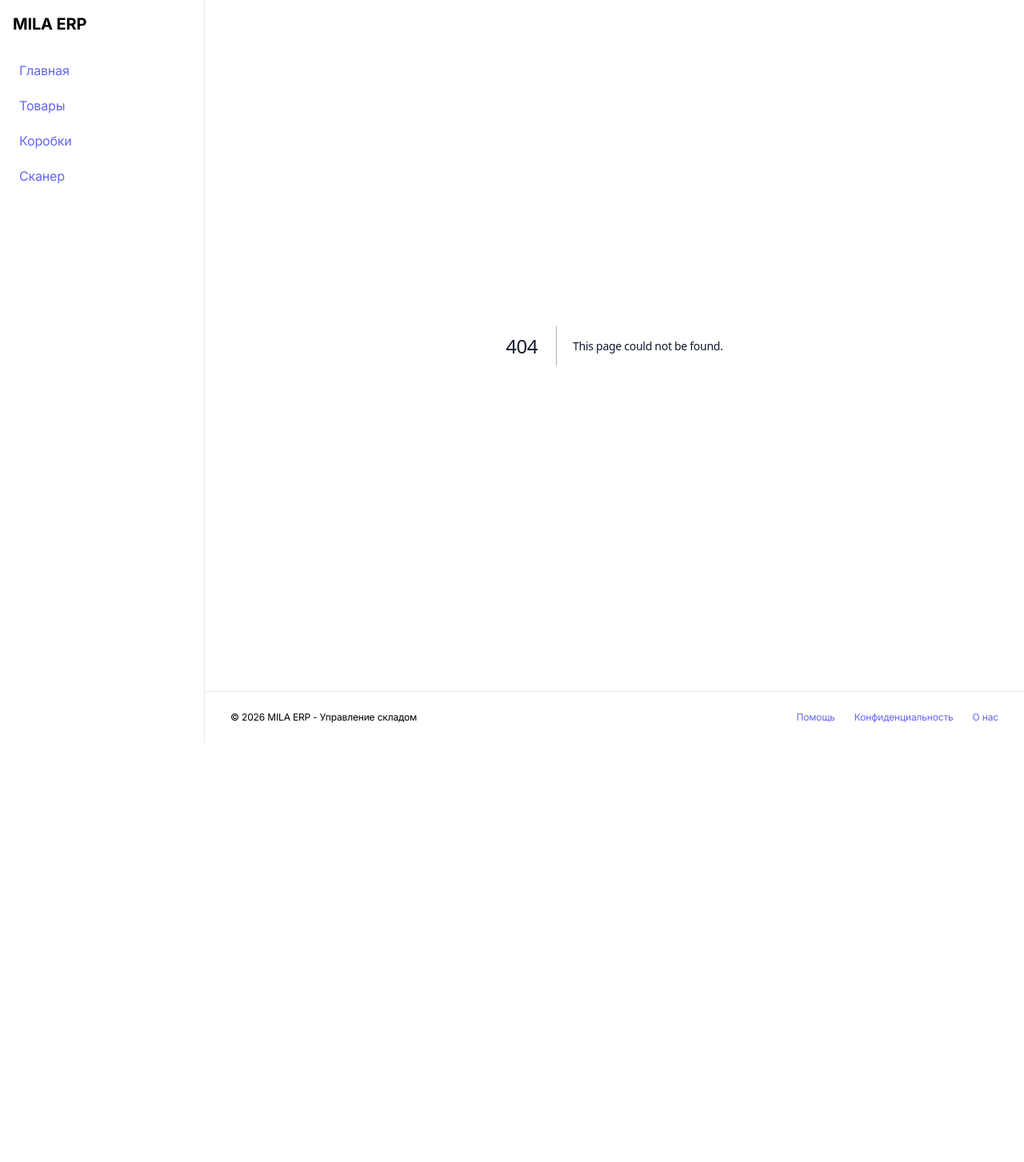
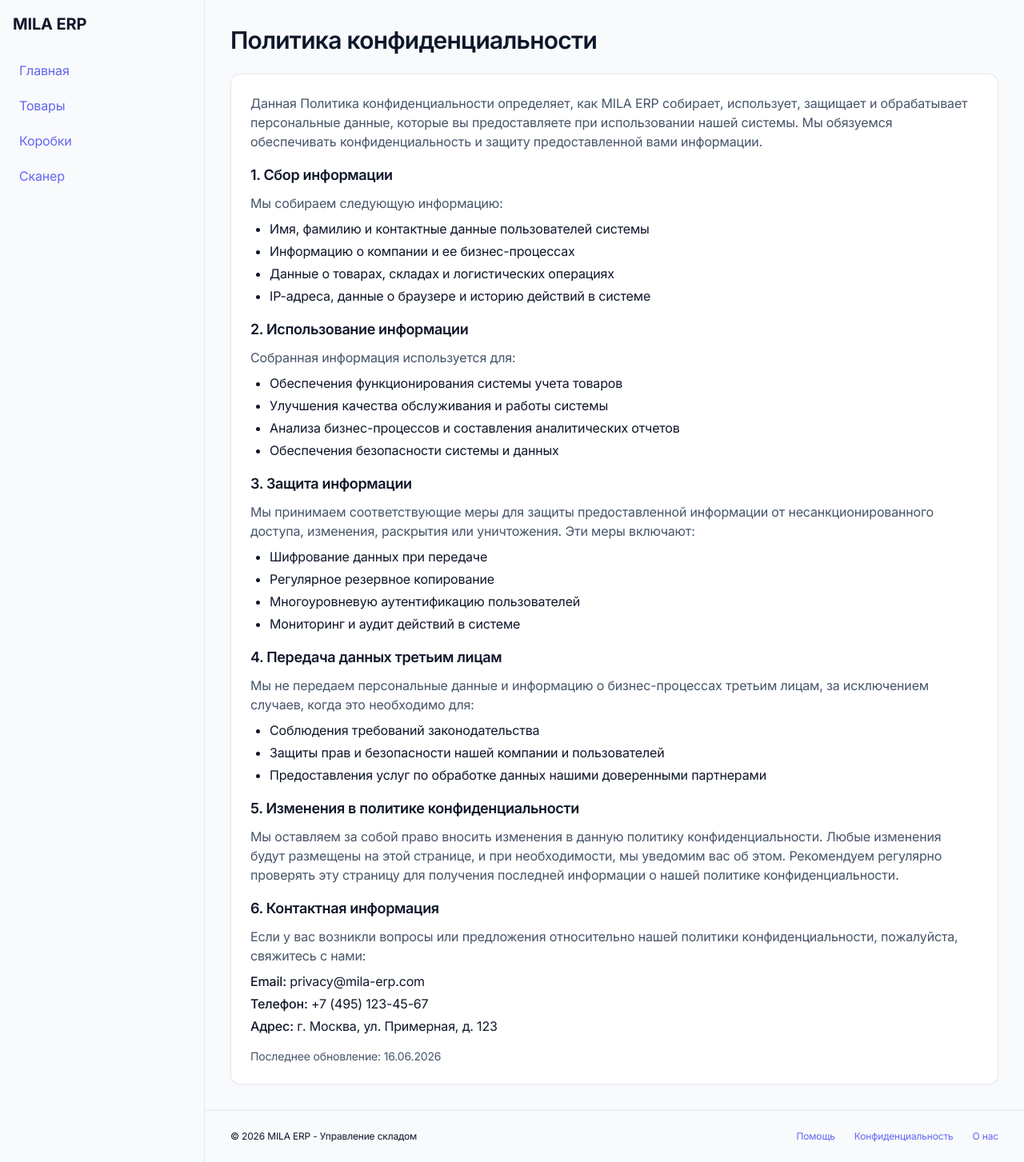
Before and after one commit to butovx/MilaERP, a Next.js app: page /privacy in a window 1280 px wide. Before the commit this address had no page. Shown: the whole page at 80% size. Before the commit the page ends 929 px from the top, so only its background shows below. Built offline with nearby package versions, Linux system fonts and the light colour scheme.

Commit message:
feat: implement static privacy policy information page

```diff
--- /dev/null
+++ b/src/app/privacy/page.tsx
@@ -0,0 +1,119 @@
+import React from "react";
+import { H1, Text } from "@/components/Typography";
+import { Card, CardContent } from "@/components/ui/card";
+
+export default function PrivacyPage() {
+  return (
+    <div className="space-y-6">
+      <H1>Политика конфиденциальности</H1>
+
+      <Card>
+        <CardContent className="pt-6 space-y-4">
+          <Text>
+            Данная Политика конфиденциальности определяет, как MILA ERP
+            собирает, использует, защищает и обрабатывает персональные данные,
+            которые вы предоставляете при использовании нашей системы. Мы
+            обязуемся обеспечивать конфиденциальность и защиту предоставленной
+            вами информации.
+          </Text>
+
+          <div className="space-y-2">
+            <h3 className="font-semibold text-lg">1. Сбор информации</h3>
+            <Text>Мы собираем следующую информацию:</Text>
+            <ul className="list-disc pl-6 space-y-1">
+              <li>Имя, фамилию и контактные данные пользователей системы</li>
+              <li>Информацию о компании и ее бизнес-процессах</li>
+              <li>Данные о товарах, складах и логистических операциях</li>
+              <li>IP-адреса, данные о браузере и историю действий в системе</li>
+            </ul>
+          </div>
+
+          <div className="space-y-2">
+            <h3 className="font-semibold text-lg">
+              2. Использование информации
+            </h3>
+            <Text>Собранная информация используется для:</Text>
+            <ul className="list-disc pl-6 space-y-1">
+              <li>Обеспечения функционирования системы учета товаров</li>
+              <li>Улучшения качества обслуживания и работы системы</li>
+              <li>
+                Анализа бизнес-процессов и составления аналитических отчетов
+              </li>
+              <li>Обеспечения безопасности системы и данных</li>
+            </ul>
+          </div>
+
+          <div className="space-y-2">
+            <h3 className="font-semibold text-lg">3. Защита информации</h3>
+            <Text>
+              Мы принимаем соответствующие меры для защиты предоставленной
+              информации от несанкционированного доступа, изменения, раскрытия
+              или уничтожения. Эти меры включают:
+            </Text>
+            <ul className="list-disc pl-6 space-y-1">
+              <li>Шифрование данных при передаче</li>
+              <li>Регулярное резервное копирование</li>
+              <li>Многоуровневую аутентификацию пользователей</li>
+              <li>Мониторинг и аудит действий в системе</li>
+            </ul>
+          </div>
+
+          <div className="space-y-2">
+            <h3 className="font-semibold text-lg">
+              4. Передача данных третьим лицам
+            </h3>
+            <Text>
+              Мы не передаем персональные данные и информацию о бизнес-процессах
+              третьим лицам, за исключением случаев, когда это необходимо для:
+            </Text>
+            <ul className="list-disc pl-6 space-y-1">
+              <li>Соблюдения требований законодательства</li>
+              <li>Защиты прав и безопасности нашей компании и пользователей</li>
+              <li>
+                Предоставления услуг по обработке данных нашими доверенными
+                партнерами
+              </li>
+            </ul>
+          </div>
+
+          <div className="space-y-2">
+            <h3 className="font-semibold text-lg">
+              5. Изменения в политике конфиденциальности
+            </h3>
+            <Text>
+              Мы оставляем за собой право вносить изменения в данную политику
+              конфиденциальности. Любые изменения будут размещены на этой
+              странице, и при необходимости, мы уведомим вас об этом.
+              Рекомендуем регулярно проверять эту страницу для получения
+              последней информации о нашей политике конфиденциальности.
+            </Text>
+          </div>
+
+          <div className="space-y-2">
+            <h3 className="font-semibold text-lg">6. Контактная информация</h3>
+            <Text>
+              Если у вас возникли вопросы или предложения относительно нашей
+              политики конфиденциальности, пожалуйста, свяжитесь с нами:
+            </Text>
+            <div className="mt-2 space-y-1">
+              <div>
+                <span className="font-medium">Email:</span> privacy@mila-erp.com
+              </div>
+              <div>
+                <span className="font-medium">Телефон:</span> +7 (495) 123-45-67
+              </div>
+              <div>
+                <span className="font-medium">Адрес:</span> г. Москва, ул.
+                Примерная, д. 123
+              </div>
+            </div>
+          </div>
+
+          <div className="mt-6 text-sm text-gray-600">
+            Последнее обновление: {new Date().toLocaleDateString("ru-RU")}
+          </div>
+        </CardContent>
+      </Card>
+    </div>
+  );
+}
```
